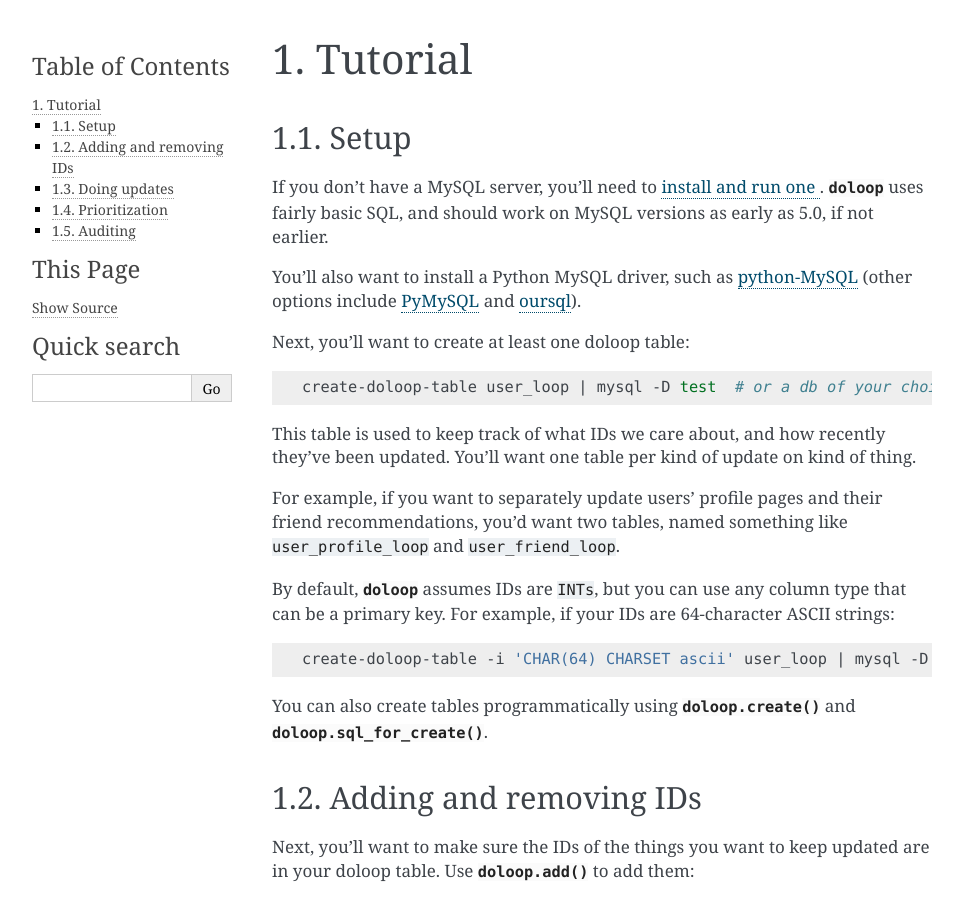
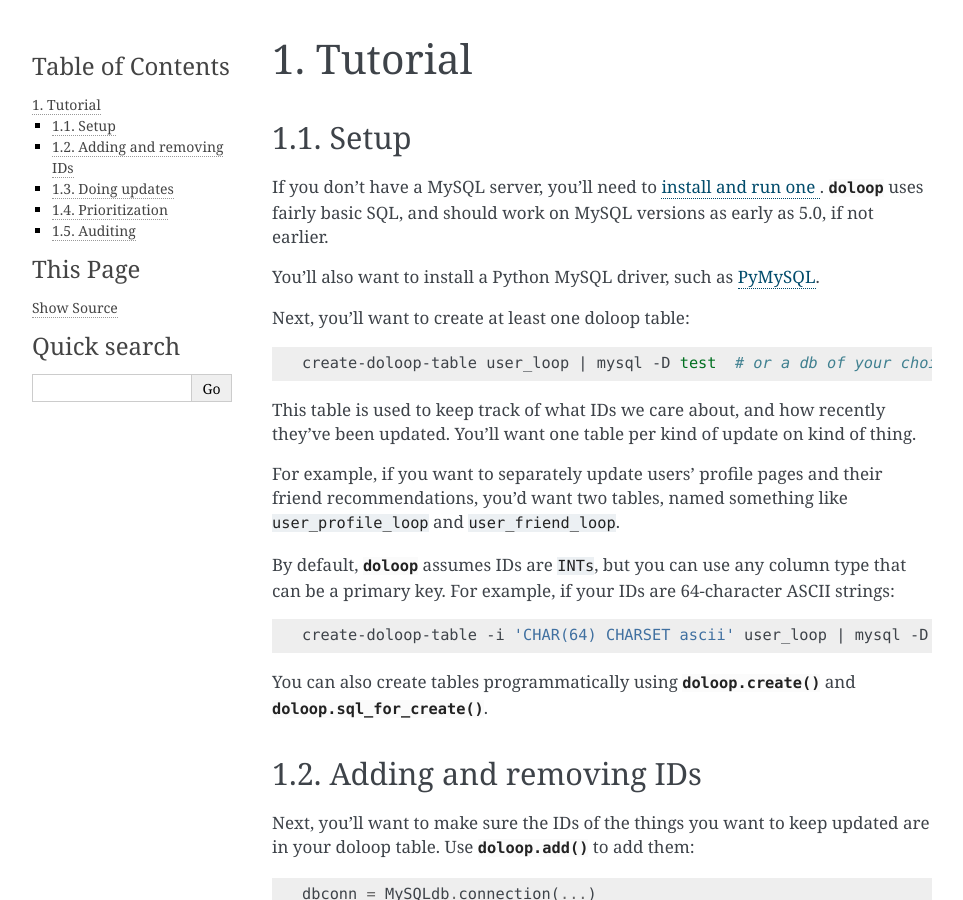
Before and after one commit to Yelp/doloop, a Sphinx documentation site: the page built from docs/tutorial.rst, in a window 1280 px wide and 900 px high. Shown: the whole window, without its empty margins (148-1111 px from the left). Built offline with Sphinx 7.4.7, drawn with Linux system fonts in a browser that asks for light colours.

Commit message:
updated docs to suggest using PyMySQL if you don't already have a MySQL module installed (since it's Pure Python and easy to install)

```diff
--- a/docs/tutorial.rst
+++ b/docs/tutorial.rst
@@ -10,9 +10,7 @@ uses fairly basic SQL, and should work on MySQL versions as early as 5.0,
 if not earlier.
 
 You'll also want to install a Python MySQL driver, such as
-`python-MySQL <http://mysql-python.sourceforge.net/>`_ (other options include
-`PyMySQL <https://github.com/petehunt/PyMySQL/>`_ and
-`oursql <https://launchpad.net/oursql>`_).
+`PyMySQL <https://github.com/PyMySQL/PyMySQL/>`_.
 
 Next, you'll want to create at least one doloop table:
 
```
